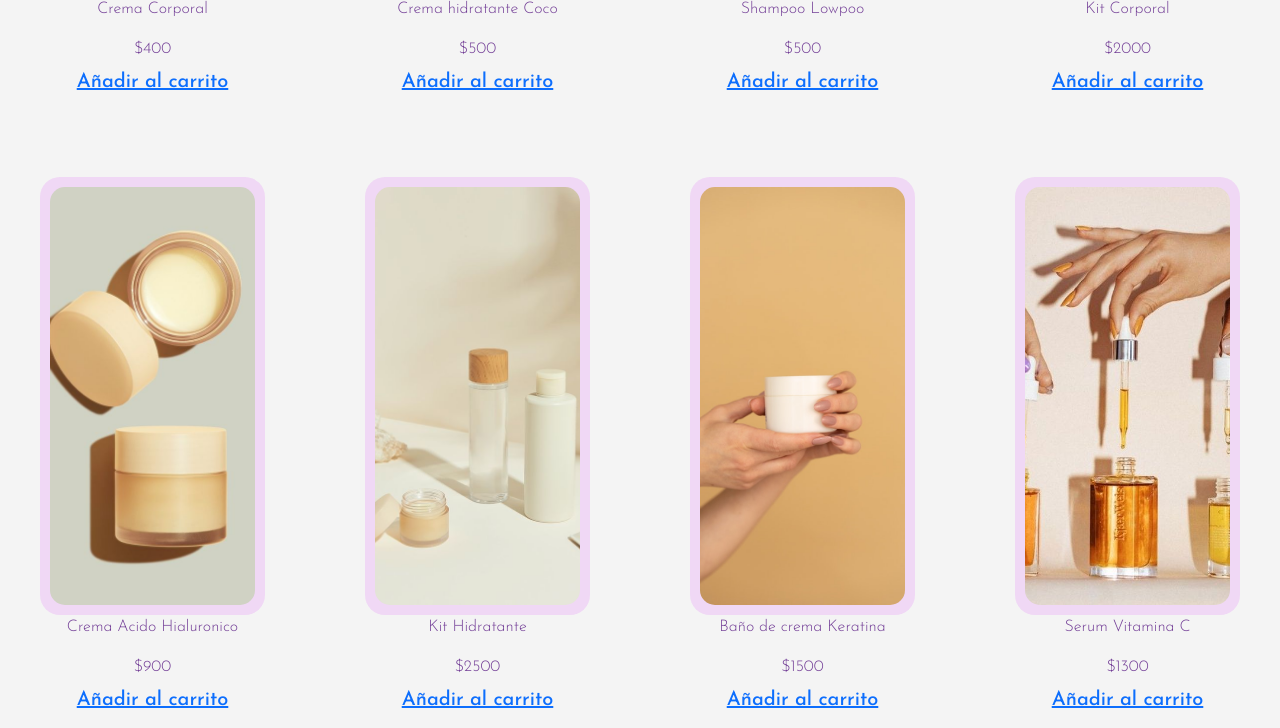
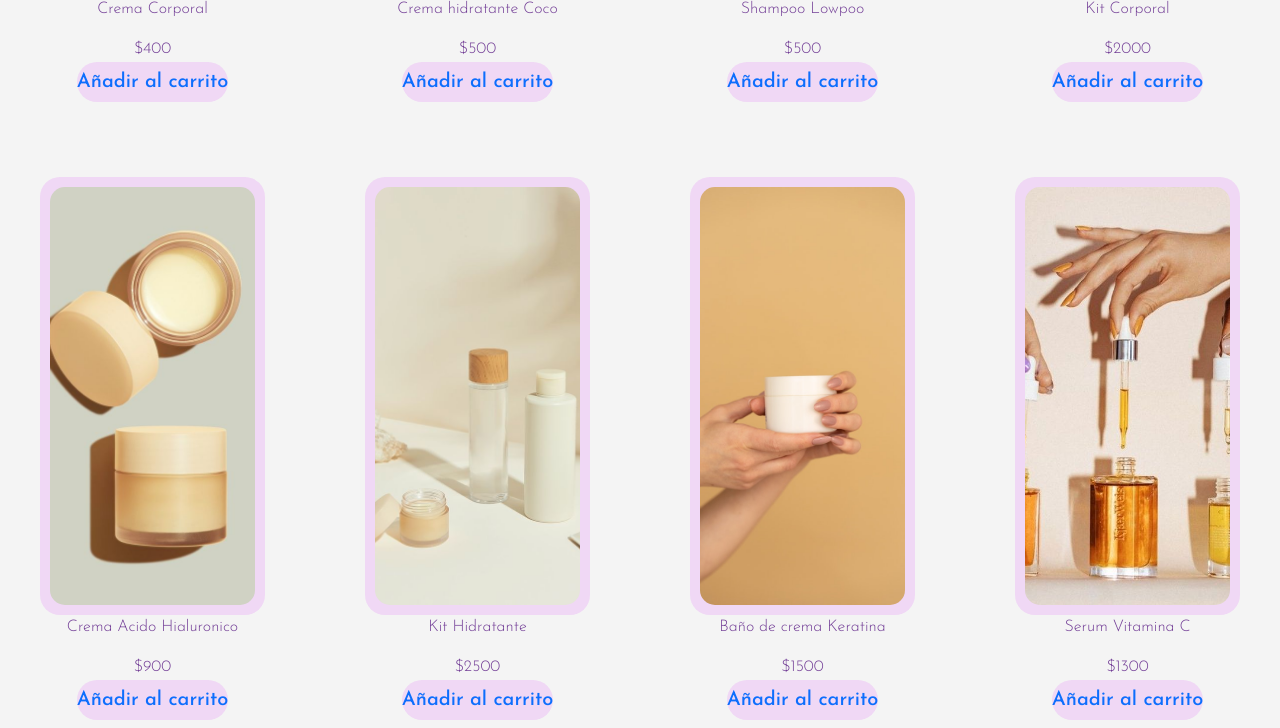
Before and after one commit to carolinaortegaoc/lavendertown-HTML-CSS, a website: page pages/Novedades.html in a window 1280 px wide. Shown: the part 892-1620 px from the top of the page. Drawn offline with nearby package versions, Linux system fonts and the light colour scheme; a web font is replaced by a local one.

Commit message:
Update main.css
cambios en boton carrito

```diff
--- a/css/main.css
+++ b/css/main.css
@@ -62,7 +62,7 @@
   text-align: center;
   margin-bottom: 80px; }
 
-.gallery__borton {
+.gallery__boton {
     text-decoration: none;
     background-color: #f0d8f5;
     border-radius: 20px;
```
